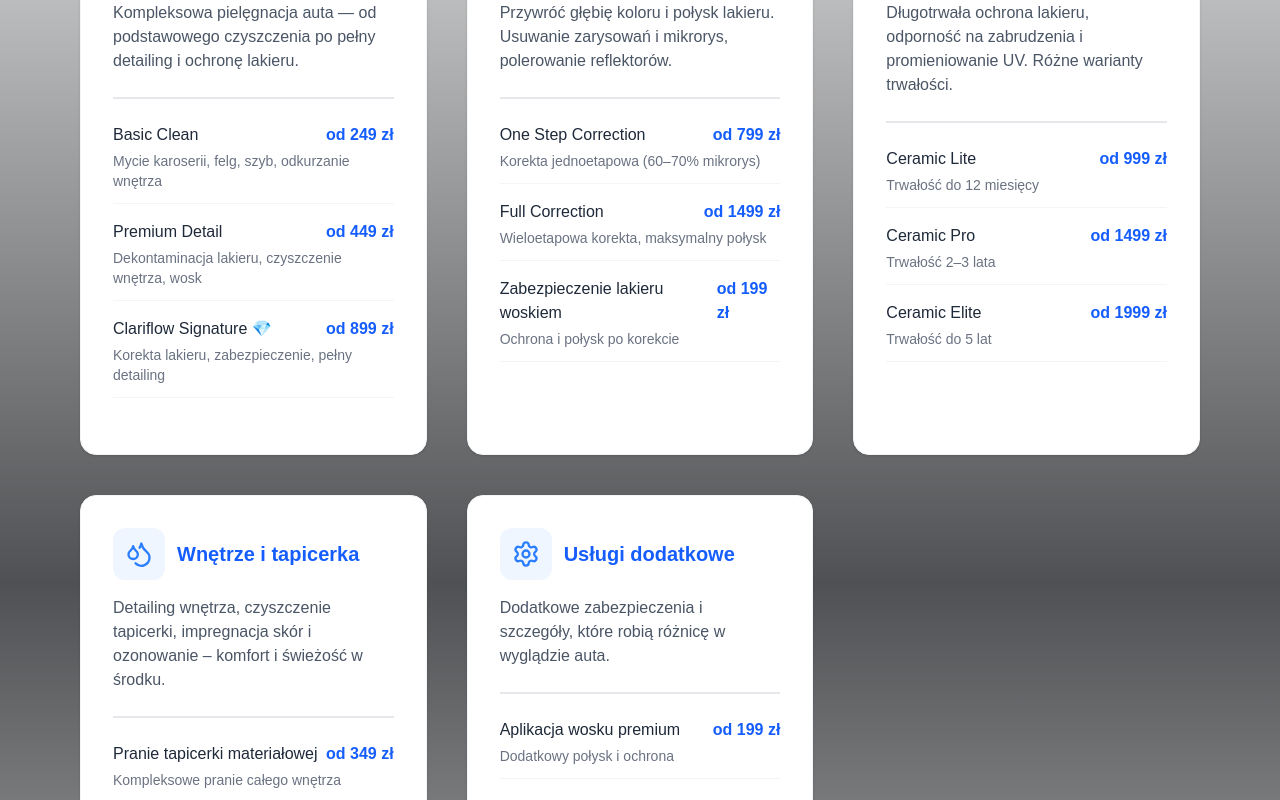
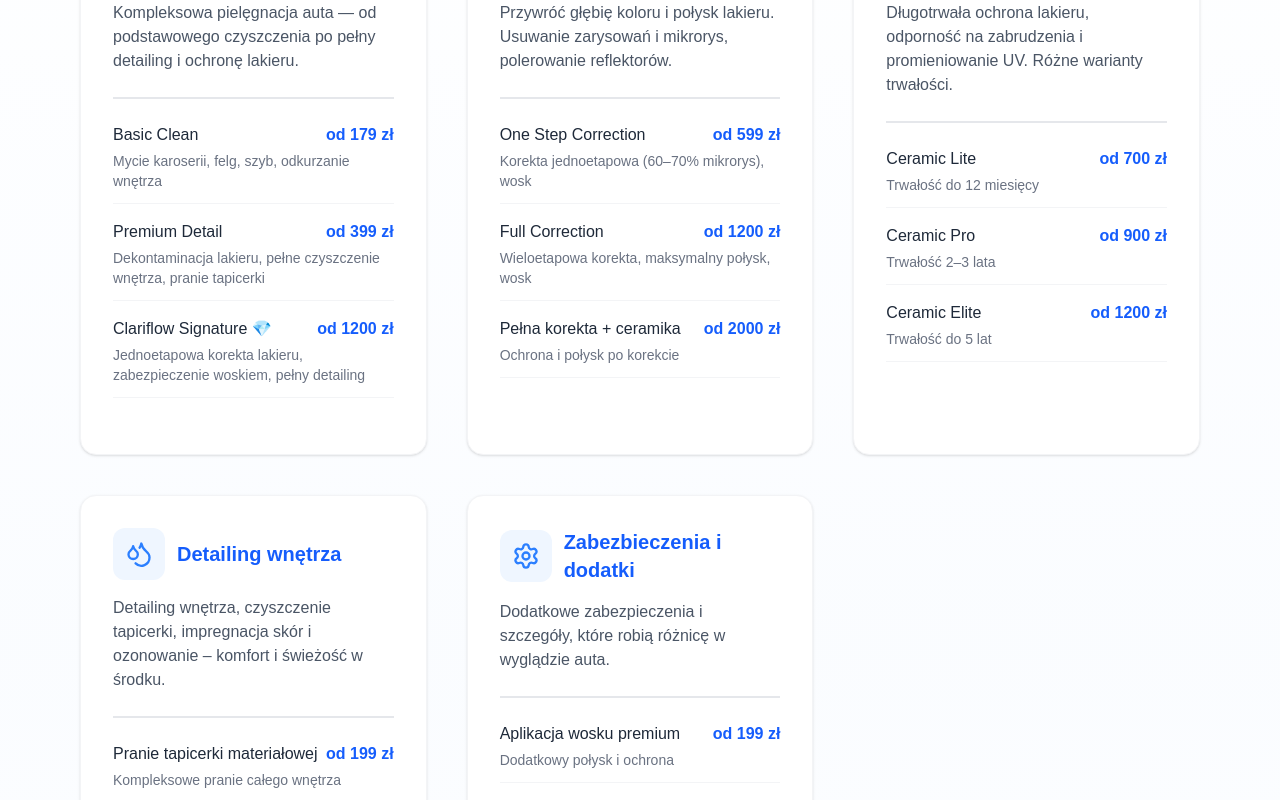
Before and after one commit to BaczkiewiczDawid/Clariflow, a Next.js app: page /cennik in a window 1280 px wide. Shown: the part 460-1260 px from the top of the page. Built offline with nearby package versions, Linux system fonts and the light colour scheme.

Commit message:
update pricing

```diff
--- a/src/app/cennik/page.tsx
+++ b/src/app/cennik/page.tsx
@@ -9,9 +9,9 @@ export default function PriceList() {
             description:
                 "Kompleksowa pielęgnacja auta — od podstawowego czyszczenia po pełny detailing i ochronę lakieru.",
             items: [
-                { name: "Basic Clean", details: "Mycie karoserii, felg, szyb, odkurzanie wnętrza", price: "od 249 zł" },
-                { name: "Premium Detail", details: "Dekontaminacja lakieru, czyszczenie wnętrza, wosk", price: "od 449 zł" },
-                { name: "Clariflow Signature 💎", details: "Korekta lakieru, zabezpieczenie, pełny detailing", price: "od 899 zł" },
+                { name: "Basic Clean", details: "Mycie karoserii, felg, szyb, odkurzanie wnętrza", price: "od 179 zł" },
+                { name: "Premium Detail", details: "Dekontaminacja lakieru, pełne czyszczenie wnętrza, pranie tapicerki", price: "od 399 zł" },
+                { name: "Clariflow Signature 💎", details: "Jednoetapowa korekta lakieru, zabezpieczenie woskiem, pełny detailing", price: "od 1200 zł" },
             ],
         },
         {
@@ -20,9 +20,9 @@ export default function PriceList() {
             description:
                 "Przywróć głębię koloru i połysk lakieru. Usuwanie zarysowań i mikrorys, polerowanie reflektorów.",
             items: [
-                { name: "One Step Correction", details: "Korekta jednoetapowa (60–70% mikrorys)", price: "od 799 zł" },
-                { name: "Full Correction", details: "Wieloetapowa korekta, maksymalny połysk", price: "od 1499 zł" },
-                { name: "Zabezpieczenie lakieru woskiem", details: "Ochrona i połysk po korekcie", price: "od 199 zł" },
+                { name: "One Step Correction", details: "Korekta jednoetapowa (60–70% mikrorys), wosk", price: "od 599 zł" },
+                { name: "Full Correction", details: "Wieloetapowa korekta, maksymalny połysk, wosk", price: "od 1200 zł" },
+                { name: "Pełna korekta + ceramika", details: "Ochrona i połysk po korekcie", price: "od 2000 zł" },
             ],
         },
         {
@@ -31,24 +31,24 @@ export default function PriceList() {
             description:
                 "Długotrwała ochrona lakieru, odporność na zabrudzenia i promieniowanie UV. Różne warianty trwałości.",
             items: [
-                { name: "Ceramic Lite", details: "Trwałość do 12 miesięcy", price: "od 999 zł" },
-                { name: "Ceramic Pro", details: "Trwałość 2–3 lata", price: "od 1499 zł" },
-                { name: "Ceramic Elite", details: "Trwałość do 5 lat", price: "od 1999 zł" },
+                { name: "Ceramic Lite", details: "Trwałość do 12 miesięcy", price: "od 700 zł" },
+                { name: "Ceramic Pro", details: "Trwałość 2–3 lata", price: "od 900 zł" },
+                { name: "Ceramic Elite", details: "Trwałość do 5 lat", price: "od 1200 zł" },
             ],
         },
         {
-            title: "Wnętrze i tapicerka",
+            title: "Detailing wnętrza",
             icon: <Droplets className="w-7 h-7 text-blue-500" />,
             description:
                 "Detailing wnętrza, czyszczenie tapicerki, impregnacja skór i ozonowanie – komfort i świeżość w środku.",
             items: [
-                { name: "Pranie tapicerki materiałowej", details: "Kompleksowe pranie całego wnętrza", price: "od 349 zł" },
+                { name: "Pranie tapicerki materiałowej", details: "Kompleksowe pranie całego wnętrza", price: "od 199 zł" },
                 { name: "Czyszczenie i impregnacja skór", details: "Delikatna pielęgnacja z ochroną", price: "od 299 zł" },
-                { name: "Detailing wnętrza + ozonowanie", details: "Czystość i eliminacja zapachów", price: "od 399 zł" },
+                { name: "Detailing wnętrza", details: "Czystość całego wnętrza", price: "od 119 zł" },
             ],
         },
         {
-            title: "Usługi dodatkowe",
+            title: "Zabezbieczenia i dodatki",
             icon: <Settings className="w-7 h-7 text-blue-500" />,
             description:
                 "Dodatkowe zabezpieczenia i szczegóły, które robią różnicę w wyglądzie auta.",
@@ -56,7 +56,8 @@ export default function PriceList() {
                 { name: "Aplikacja wosku premium", details: "Dodatkowy połysk i ochrona", price: "od 199 zł" },
                 { name: "Zabezpieczenie felg", details: "Ochrona przed pyłem i brudem", price: "od 149 zł" },
                 { name: "Niewidzialna wycieraczka", details: "Zabezpieczenie szyb", price: "od 99 zł" },
-                { name: "Detailing komory silnika", details: "Czysty i bezpieczny silnik", price: "od 199 zł" },
+                { name: "Zabezpieczenie plastików", details: "Przywrócenie głębi koloru i ochrona przed blaknięciem", price: "od 159 zł" },
+                { name: "Zabezpieczenie pojedyńczego elementu ceramiką", details: "Zabezpieczenie elementu", price: "od 199 zł" },
             ],
         },
     ];
--- a/src/app/globals.css
+++ b/src/app/globals.css
@@ -12,13 +12,6 @@
   --font-mono: var(--font-geist-mono);
 }
 
-@media (prefers-color-scheme: light) {
-  :root {
-    --background: #0a0a0a;
-    --foreground: #ededed;
-  }
-}
-
 body {
   background: var(--background);
   color: var(--foreground);
```
